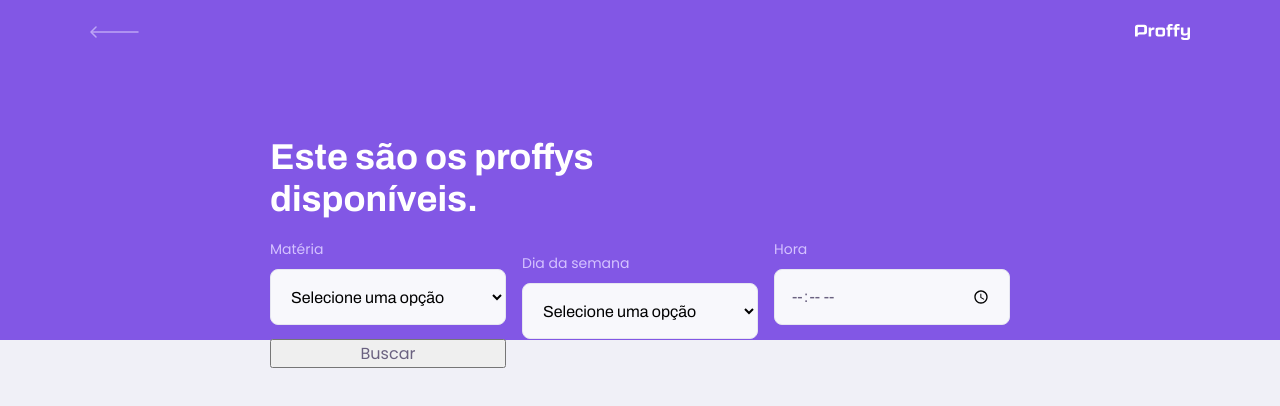
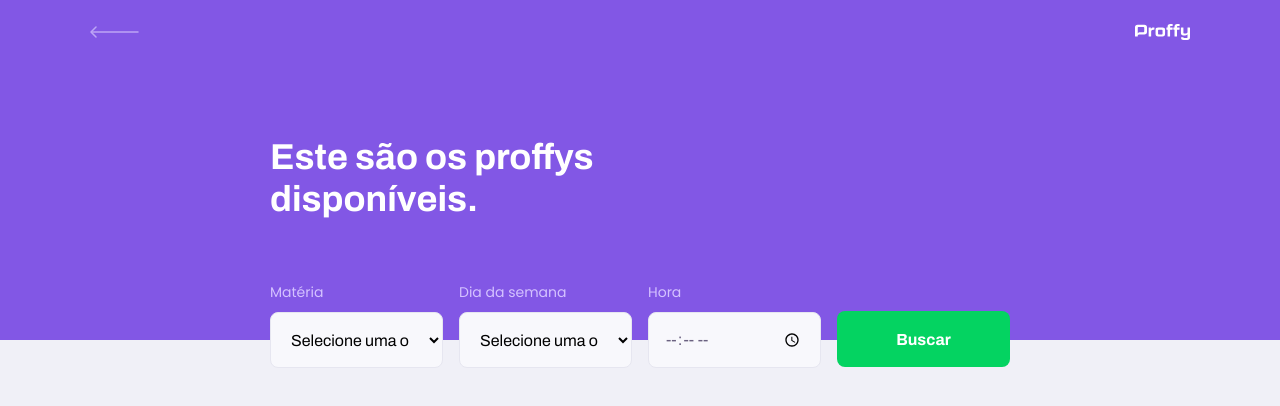
Before and after one commit to amorimmaria/proffy-nlw, a React (Create React App) app in the folder web/: page /study in a window 1280 px wide. Shown: the top 406 px of the page. Built offline with nearby package versions, Linux system fonts and the light colour scheme.

Commit message:
Atualizando o css do TeacherList

```diff
--- a/web/src/pages/TeacherList/styles.css
+++ b/web/src/pages/TeacherList/styles.css
@@ -12,48 +12,32 @@
   color: var(--color-text-in-primary);
 }
 
-#search-teachers .input-block{
-  position: relative;
-}
+#search-teachers button{
+    width: 100%;
+    height: 5.6rem;
+    background: var(--color-secundary);
+    color: var(--color-button-text);
+    border: 0;
+    border-radius: 0.8rem;
+    cursor: pointer;
+    font: 700 1.6rem Archivo;
+    display: flex;
+    align-items: center;
+    justify-content: center;
+    text-decoration: none;
+    transition: background-color 0.2s;
+    margin-top: 3.2rem;
+  }
 
-#search-teachers .input-block + .input-block{
-  margin-top: 1.4rem;
-}
+#search-teachers button:hover{
+    background: var(--color-secundary-dark);
+  }
 
-#search-teachers .input-block label{
-  font-size: 1.4rem;
-
-}
-
-#search-teachers .input-block input{
-  width: 100%;
-  height: 5.6rem;
-  margin-top: 0.8rem;
-  border-radius: 0.8rem;
-  background: var(--color-input-background);
-  border: 1px solid var(--color-line-in-white);
-  outline: 0;
-  padding: 0 1.6rem;
-  font: 1.6rem Archivo;
-}
-
-#search-teachers .input-block:focus-within::after{
-  width: calc(100% - 3.2rem);
-  height: 2px;
-  content: '';
-  background: var(--color-primary-light);
-  position: absolute;
-  left: 1.6rem;
-  right: 1.6rem;
-  bottom: 0;
-}
 
 #page-teacher-list main{
   margin: 3.2rem auto;
   width: 90%;
 }
-
-
 
 
 
@@ -64,13 +48,14 @@
 
   #search-teachers{
     display: grid;
-    grid-template-columns: repeat(3, 1fr);
+    grid-template-columns: repeat(4, 1fr);
     column-gap: 16px;
     position: absolute;
     bottom: -28px;
   }
 
-  #search-teachers .input-block + .input-block{
+  #search-teachers .input-block + .input-block,
+  #search-teachers .select-block + .select-block{
     margin-top: 0;
   }
 
```
